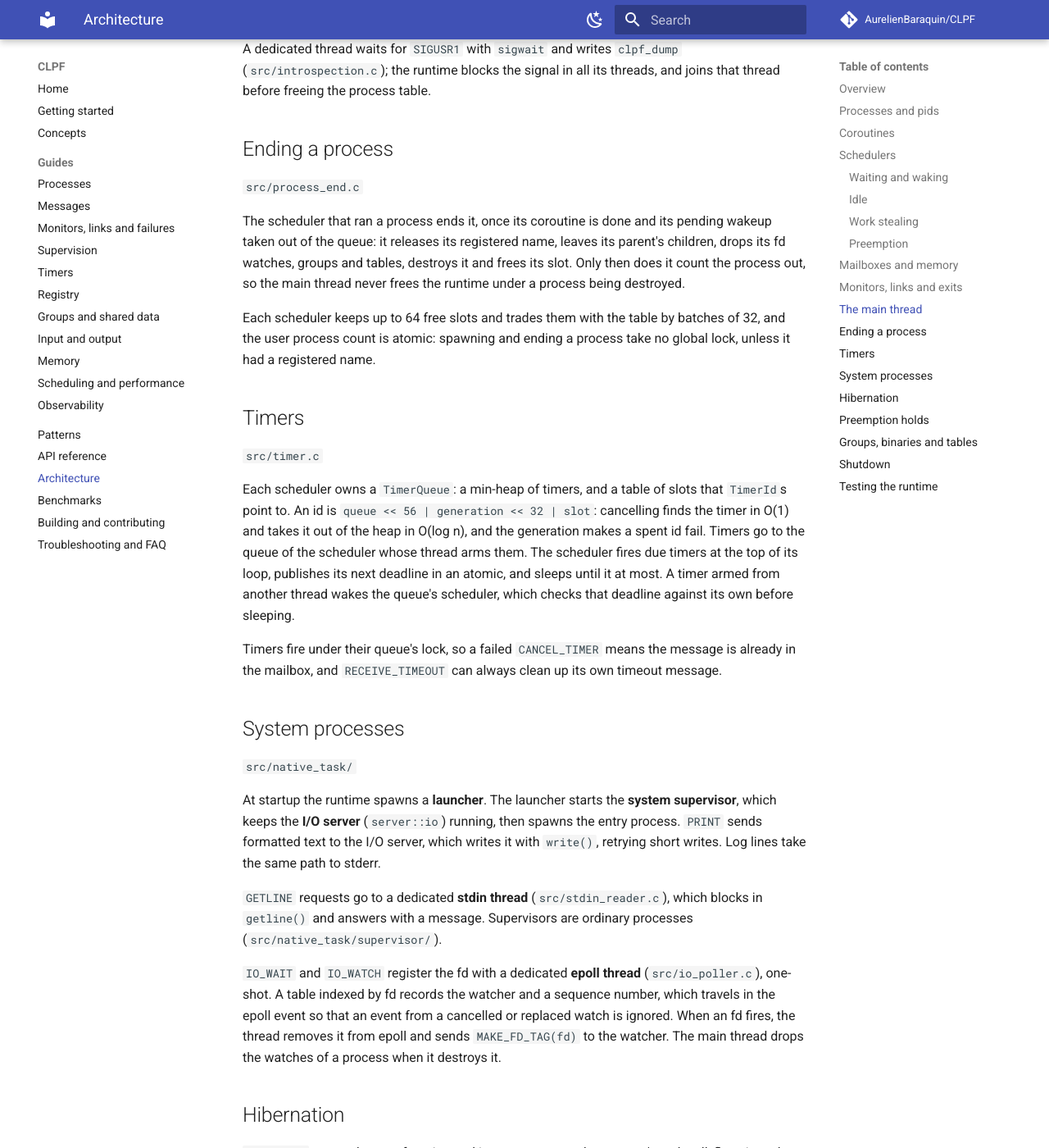
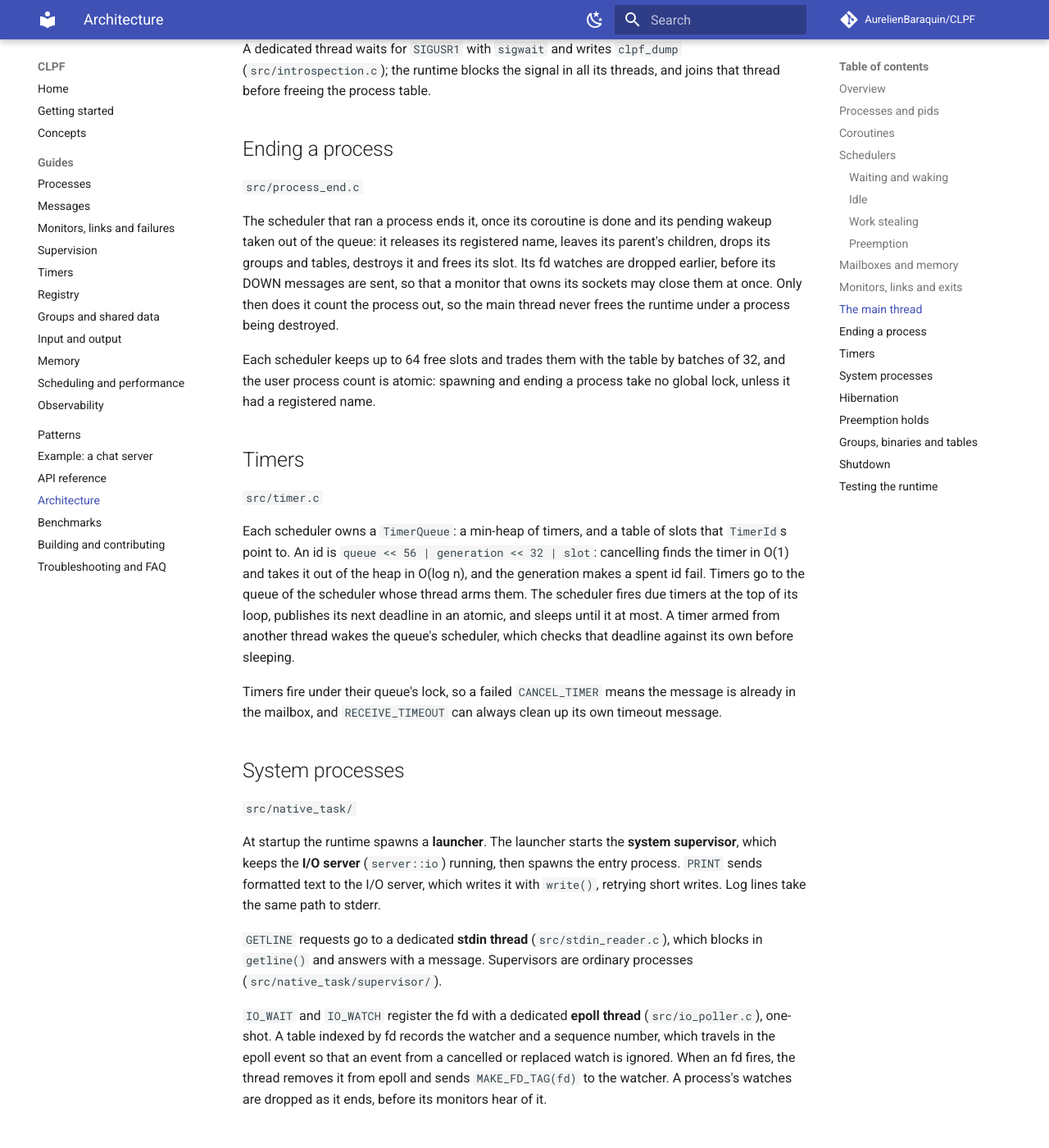
Before and after one commit to AurelienBaraquin/CLPF, an MkDocs documentation site: the page built from docs/architecture.md, in a window 1280 px wide and 1400 px high, scrolled down 4343 px. Shown: the whole window at 82% size. Built offline with MkDocs 1.6.1 and Material for MkDocs 9.7.7, drawn with Linux system fonts in a browser that asks for light colours; comment, search, counter and statistics services are not loaded; some of the changed text lies outside the part shown.

Commit message:
docs: explain the chat server example and the ThreadSanitizer fibers

```diff
--- a/docs/architecture.md
+++ b/docs/architecture.md
@@ -199,8 +199,10 @@
 
 The scheduler that ran a process ends it, once its coroutine is done and
 its pending wakeup taken out of the queue: it releases its registered name,
-leaves its parent's children, drops its fd watches, groups and tables,
-destroys it and frees its slot. Only then does it count the process out,
+leaves its parent's children, drops its groups and tables, destroys it
+and frees its slot. Its fd watches are dropped earlier, before its DOWN
+messages are sent, so that a monitor that owns its sockets may close them
+at once. Only then does it count the process out,
 so the main thread never frees the runtime under a process being destroyed.
 
 Each scheduler keeps up to 64 free slots and trades them with the table by
@@ -242,8 +244,8 @@
 (`src/io_poller.c`), one-shot. A table indexed by fd records the watcher
 and a sequence number, which travels in the epoll event so that an event
 from a cancelled or replaced watch is ignored. When an fd fires, the thread
-removes it from epoll and sends `MAKE_FD_TAG(fd)` to the watcher. The main
-thread drops the watches of a process when it destroys it.
+removes it from epoll and sends `MAKE_FD_TAG(fd)` to the watcher. A process's
+watches are dropped as it ends, before its monitors hear of it.
 
 ## Hibernation
 
@@ -290,9 +292,9 @@
 then takes the write lock: it waits for the operations in progress, and no
 new one can start.
 
-The main thread drops a dead process's fd watches, group memberships and
-tables before destroying it; per-process counters skip the work for
-processes that had none.
+The scheduler that ends a process drops its group memberships and tables
+before destroying it; per-process counters skip the work for processes that
+had none.
 
 ## Shutdown
 
@@ -313,3 +315,11 @@
 lost wakeups, pid reuse, stack alignment, starvation, stealing, shutdown
 output, and so on. The CI runs the suite in Debug and Release, and under
 AddressSanitizer and ThreadSanitizer.
+
+ThreadSanitizer keeps a shadow call stack per thread, which coroutines that
+move between threads would unbalance. Under it, each process is a
+ThreadSanitizer fiber (`include/utils/fiber.h`): the scheduler switches to
+it right before resuming the process, and the process switches back right
+before giving the CPU away. libaco, which only switches stacks, is built
+without the instrumentation, so that these switches line up with the stack
+switches.
--- a/mkdocs.yml
+++ b/mkdocs.yml
@@ -52,6 +52,7 @@
       - Scheduling and performance: guides/scheduling.md
       - Observability: guides/observability.md
   - Patterns: patterns.md
+  - "Example: a chat server": examples/chat.md
   - API reference: api.md
   - Architecture: architecture.md
   - Benchmarks: benchmarks.md
```
Also changed, not shown: README.md (+4 -2 lines), docs/building.md (+2 -2 lines), docs/examples/chat.md (added, +204 -0 lines), docs/getting-started.md (+2 -0 lines), docs/index.md (+1 -0 lines), 1 other file.
